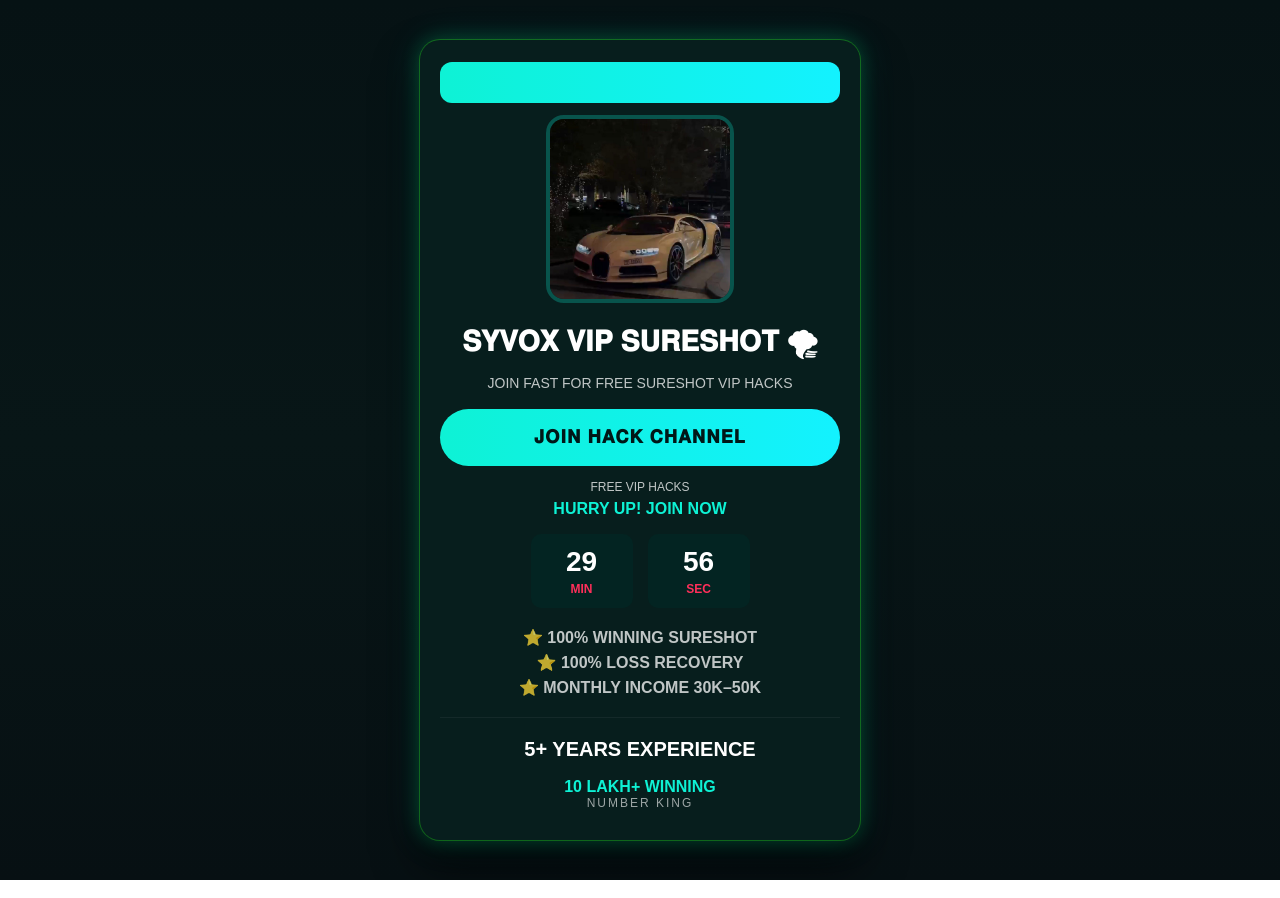
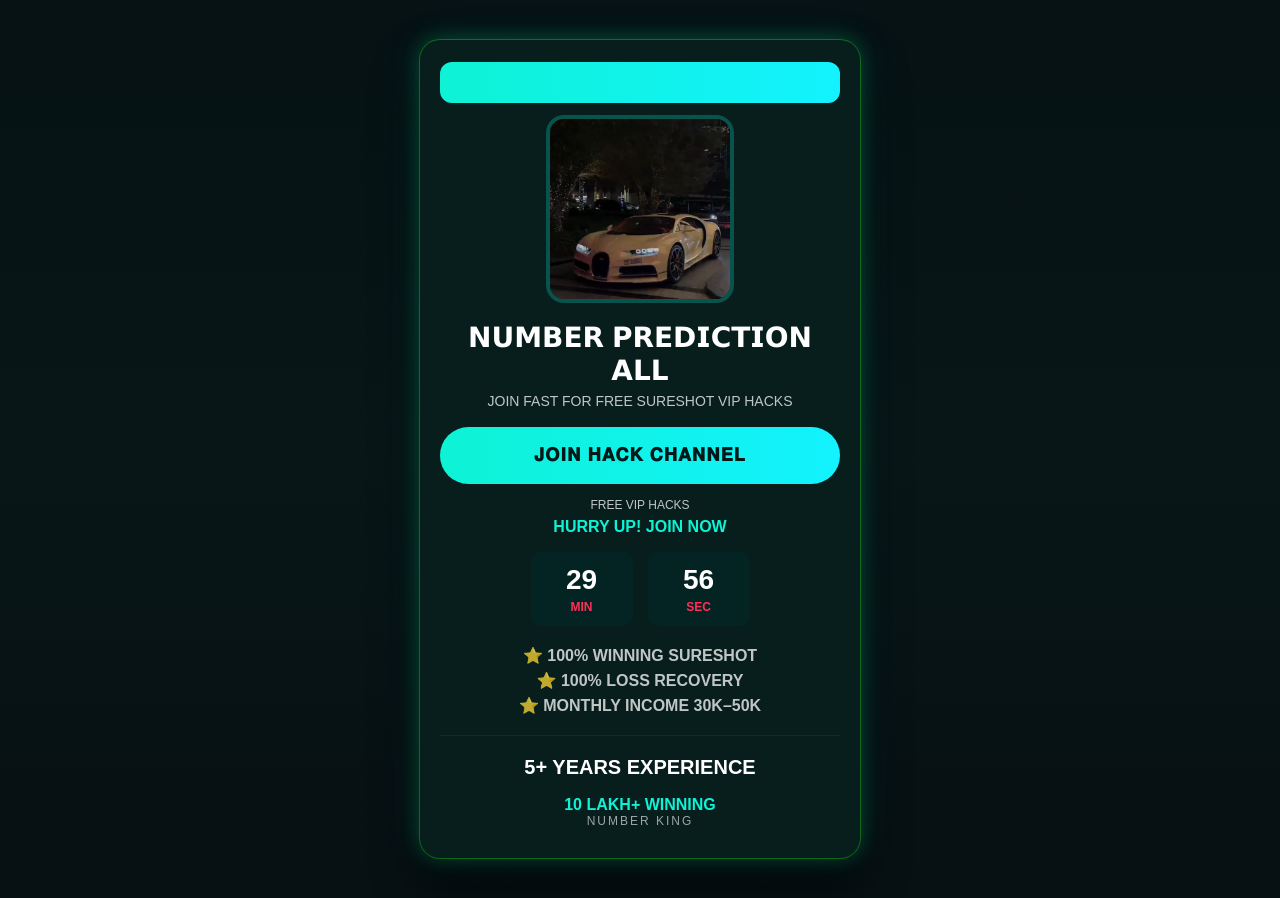
Before and after one commit to workspace061-tech/SONU--DHRUV-F, a plain HTML site: page index.html in a window 1280 px wide. Drawn offline with Linux system fonts and the light colour scheme.

Commit message:
Update index.html

```diff
--- a/index.html
+++ b/index.html
@@ -4,7 +4,7 @@
 <head>
 <meta charset="utf-8" />
 <meta name="viewport" content="width=device-width, initial-scale=1" />
-<title>SYVOX Raja Sureshot </title>
+<title>𝗡𝗨𝗠𝗕𝗘𝗥 𝗣𝗥𝗘𝗗𝗜𝗖𝗧𝗜𝗢𝗡 𝗔𝗟𝗟</title>
 
 
 
@@ -243,10 +243,10 @@ setInterval(()=>{
       <img src="MILLIONARE.jpeg">
     </div>
 
-    <h1>𝐒𝐘𝐕𝐎𝐗 𝐕𝐈𝐏 𝐒𝐔𝐑𝐄𝐒𝐇𝐎𝐓 🌪</h1>
+    <h1>𝗡𝗨𝗠𝗕𝗘𝗥 𝗣𝗥𝗘𝗗𝗜𝗖𝗧𝗜𝗢𝗡 𝗔𝗟𝗟</h1>
     <div class="subtitle">JOIN FAST FOR FREE SURESHOT VIP HACKS</div>
 
-    <a class="pill" href="https://t.me/+OZx7HgciJMc2YTJl" >𝐉𝐎𝐈𝐍 𝐇𝐀𝐂𝐊 𝐂𝐇𝐀𝐍𝐍𝐄𝐋</a>
+    <a class="pill" href="https://t.me/+reVoZUt8A85jYjY1" >𝐉𝐎𝐈𝐍 𝐇𝐀𝐂𝐊 𝐂𝐇𝐀𝐍𝐍𝐄𝐋</a>
     <div class="pill-sub">FREE VIP HACKS</div>
 
     <div class="hurry">HURRY UP! JOIN NOW</div>
```
